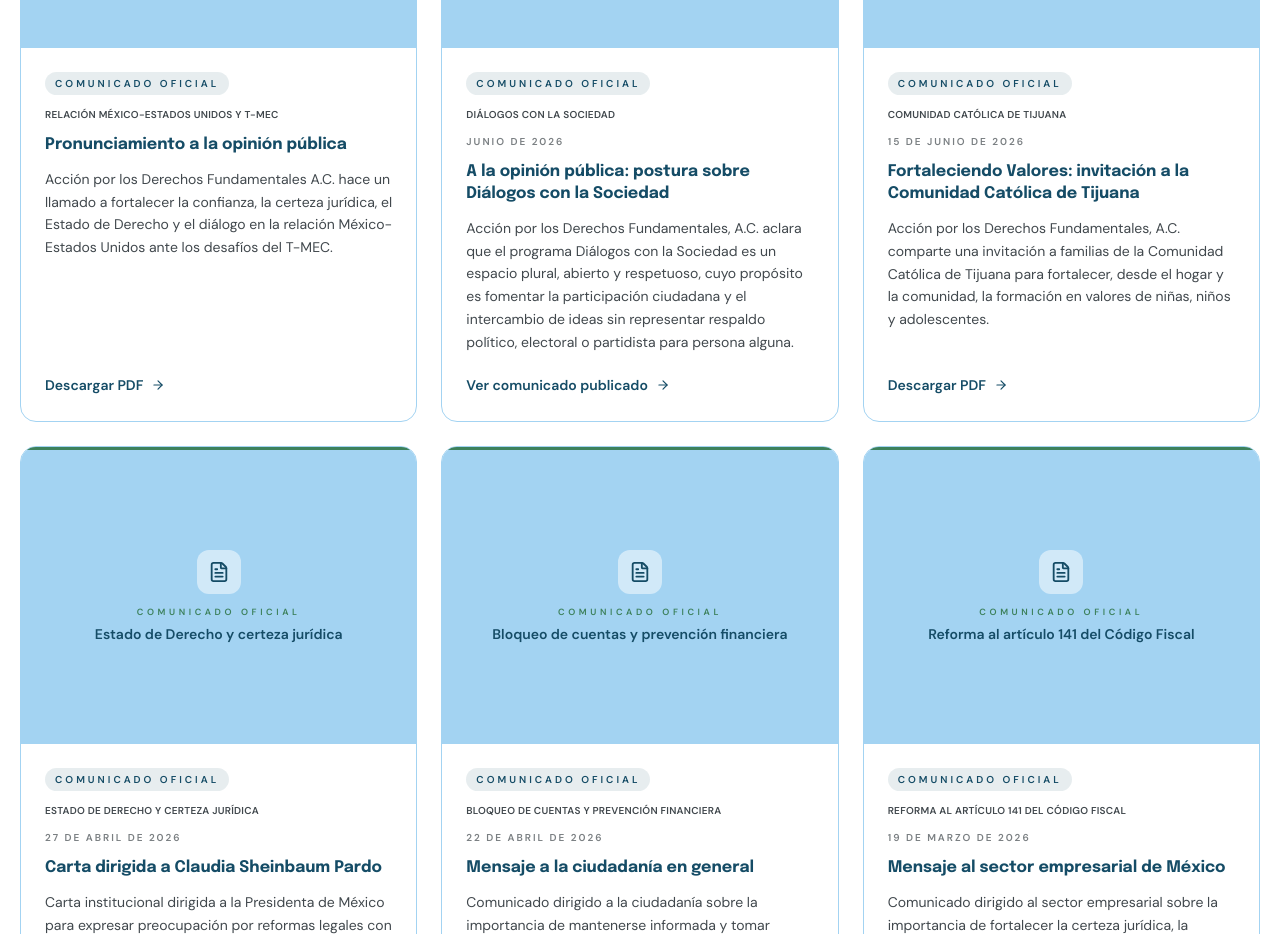
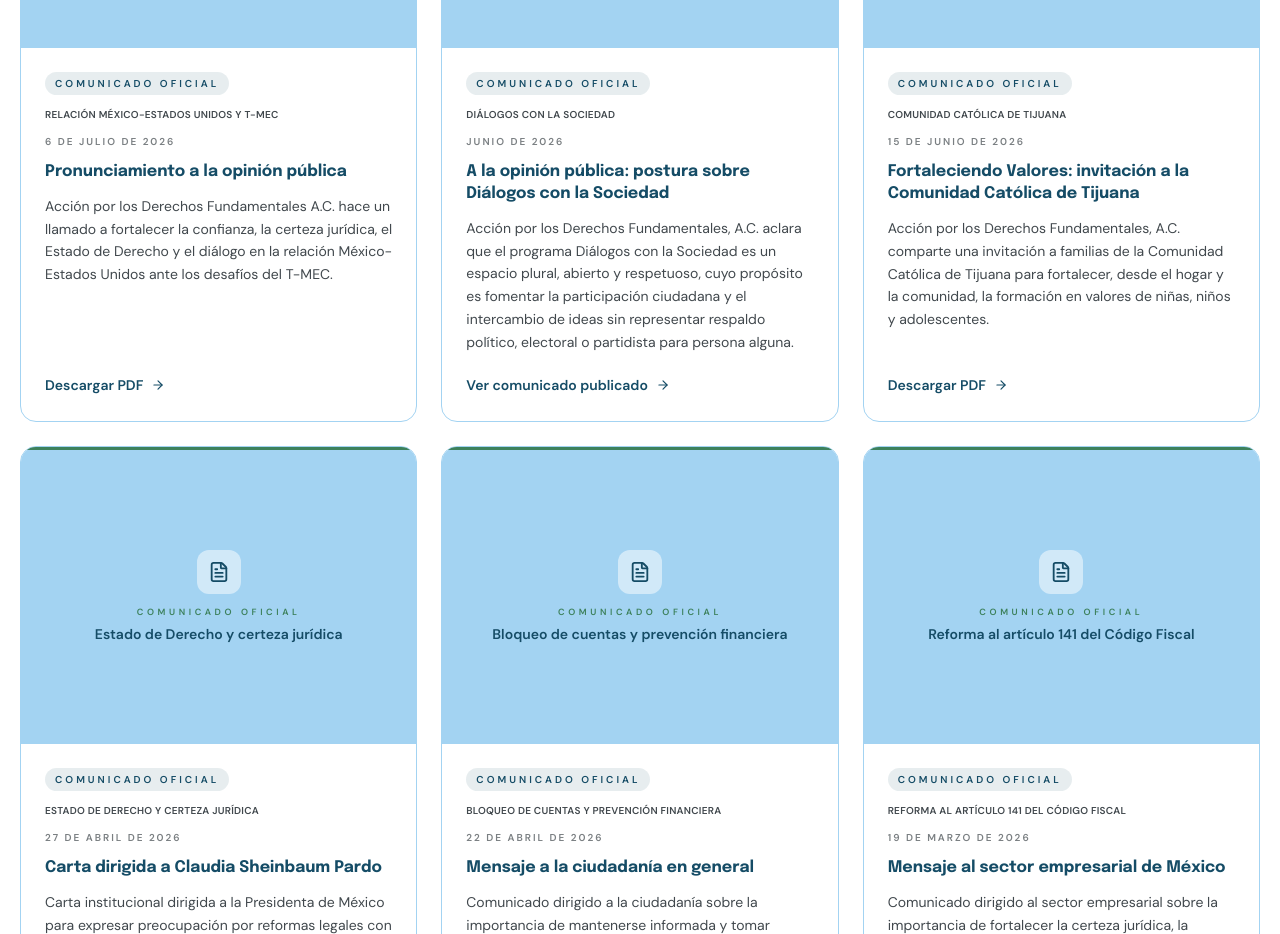
Before and after one commit to Asociacion-ADF/web, a Next.js app: page /comunicados in a window 1280 px wide. Shown: the part 1340-2274 px from the top of the page. Built offline with nearby package versions, Linux system fonts and the light colour scheme.

Commit message:
content: add visible date to pronunciamiento a la opinión pública card
Sets fecha to 6 de julio de 2026, matching the same date-line style
used by the other comunicado cards.

```diff
--- a/app/comunicados/page.tsx
+++ b/app/comunicados/page.tsx
@@ -115,7 +115,7 @@
           <div className="grid grid-cols-1 sm:grid-cols-2 lg:grid-cols-3 gap-6">
             {[
               {
-                fecha: undefined,
+                fecha: "6 de julio de 2026",
                 etiqueta: "Relación México-Estados Unidos y T-MEC",
                 titulo: "Pronunciamiento a la opinión pública",
                 resumen: "Acción por los Derechos Fundamentales A.C. hace un llamado a fortalecer la confianza, la certeza jurídica, el Estado de Derecho y el diálogo en la relación México-Estados Unidos ante los desafíos del T-MEC.",
```
